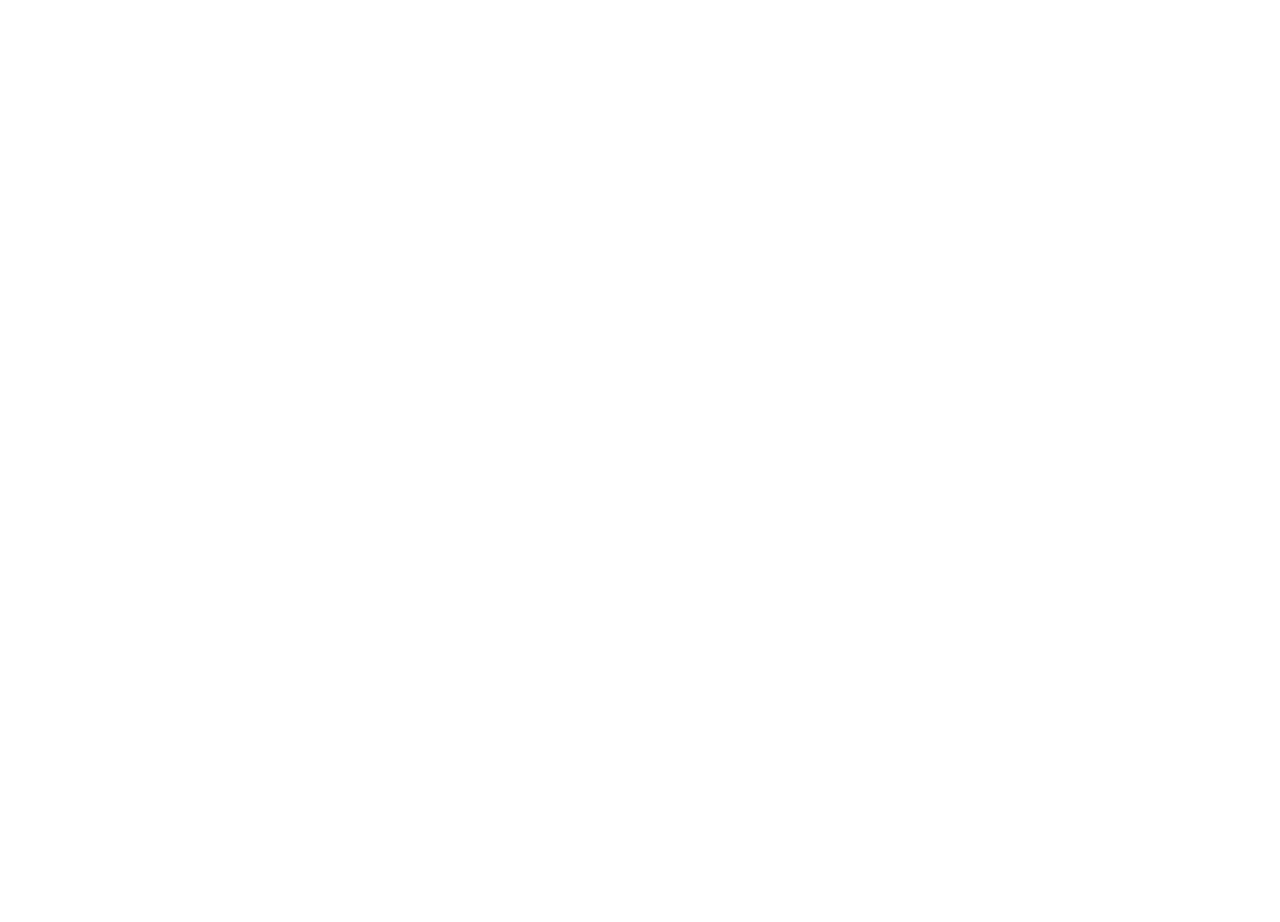
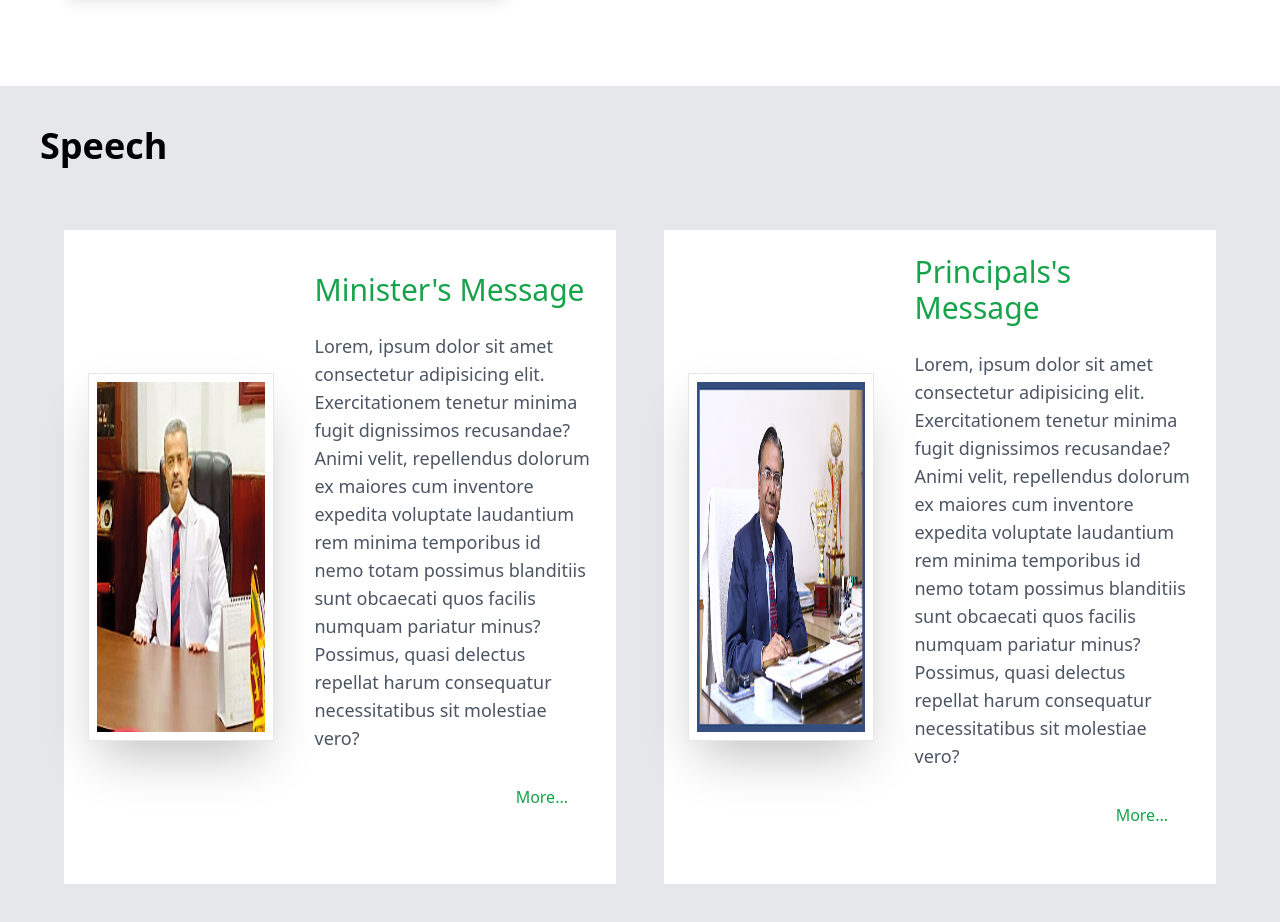
Before and after one commit to Jahid1604091/school, a Next.js app: page / in a window 1280 px wide. Shown: the part 1228-2150 px from the top of the page. Before the commit the page ends 1266 px from the top, so only its background shows below. Built offline with nearby package versions, Linux system fonts and the light colour scheme.

Commit message:
about and speech

```diff
--- a/app/components/Home/About.jsx
+++ b/app/components/Home/About.jsx
@@ -13,10 +13,10 @@
       </div>
 
       <div className="w-full md:w-3/5 text-center md:text-left leading-relaxed">
-        <h2 className="text-2xl md:text-4xl font-bold text-white bg-blue-700 p-2 border border-solid mb-4 w-fit">
+        <h2 className="text-2xl md:text-4xl font-bold text-white bg-blue-700 p-2 md:px-6 border border-black mb-4 w-fit shadow-lg">
           About School
         </h2>
-        <p className="text-gray-600 text-sm md:text-base leading-relaxed">
+        <p className="text-gray-600 text-sm leading-loose md:text-lg">
           Lorem, ipsum dolor sit amet consectetur adipisicing elit.
           Exercitationem tenetur minima fugit dignissimos recusandae? Animi
           velit, repellendus dolorum ex maiores cum inventore expedita voluptate
--- /dev/null
+++ b/app/components/Home/Speech.jsx
@@ -0,0 +1,72 @@
+import React from "react";
+import minister from "@/app/assets/images/minister.jpg";
+import principal from "@/app/assets/images/principal.jpg";
+import Image from "next/image";
+const Speech = () => {
+  return (
+    <section className="bg-gray-200 p-6 md:p-10">
+      <h2 className="text-2xl md:text-4xl font-bold text-black mb-10">
+        Speech
+      </h2>
+      <div className="grid grid-cols-1 md:grid-cols-2">
+        <div className="flex flex-col md:flex-row items-center justify-center gap-10 p-6 m-6 bg-white">
+          <div className="w-full md:w-2/5 border shadow-2xl p-2">
+            <Image
+              src={minister}
+              alt="minister"
+              className="w-full h-auto md:h-[350px]"
+            />
+          </div>
+
+          <div className="w-full md:w-3/5 text-center md:text-left leading-relaxed">
+            <h4 className="text-green-600 text-2xl md:text-3xl mb-6">
+              Minister's Message
+            </h4>
+            <p className="text-gray-600 text-sm leading-loose md:text-lg">
+              Lorem, ipsum dolor sit amet consectetur adipisicing elit.
+              Exercitationem tenetur minima fugit dignissimos recusandae? Animi
+              velit, repellendus dolorum ex maiores cum inventore expedita
+              voluptate laudantium rem minima temporibus id nemo totam possimus
+              blanditiis sunt obcaecati quos facilis numquam pariatur minus?
+              Possimus, quasi delectus repellat harum consequatur necessitatibus
+              sit molestiae vero?
+            </p>
+            <button className="text-green-600 float-right p-2 px-6 my-6">
+              More...
+            </button>
+          </div>
+        </div>
+
+        <div className="flex flex-col md:flex-row items-center justify-center gap-10 p-6 m-6 bg-white">
+          <div className="w-full md:w-2/5 border shadow-2xl p-2">
+            <Image
+              src={principal}
+              alt="principal"
+              className="w-full h-auto md:h-[350px]"
+            />
+          </div>
+
+          <div className="w-full md:w-3/5 text-center md:text-left leading-relaxed">
+            <h4 className="text-green-600 text-2xl md:text-3xl mb-6">
+              Principals's Message
+            </h4>
+            <p className="text-gray-600 text-sm leading-loose md:text-lg">
+              Lorem, ipsum dolor sit amet consectetur adipisicing elit.
+              Exercitationem tenetur minima fugit dignissimos recusandae? Animi
+              velit, repellendus dolorum ex maiores cum inventore expedita
+              voluptate laudantium rem minima temporibus id nemo totam possimus
+              blanditiis sunt obcaecati quos facilis numquam pariatur minus?
+              Possimus, quasi delectus repellat harum consequatur necessitatibus
+              sit molestiae vero?
+            </p>
+            <button className="text-green-600 float-right p-2 px-6 my-6">
+              More...
+            </button>
+          </div>
+        </div>
+      </div>
+    </section>
+  );
+};
+
+export default Speech;
--- a/app/page.js
+++ b/app/page.js
@@ -3,6 +3,7 @@
 import Count from './components/Home/Count'
 import Notice from './components/Home/Notice'
 import About from './components/Home/About'
+import Speech from './components/Home/Speech'
 
 const page = () => {
   return (
@@ -11,6 +12,7 @@
       <Count />
       <Notice />
       <About />
+      <Speech />
     </>
   )
 }
```
Also changed, not shown: app/assets/images/minister.jpg (added), app/assets/images/principal.jpg (added).
